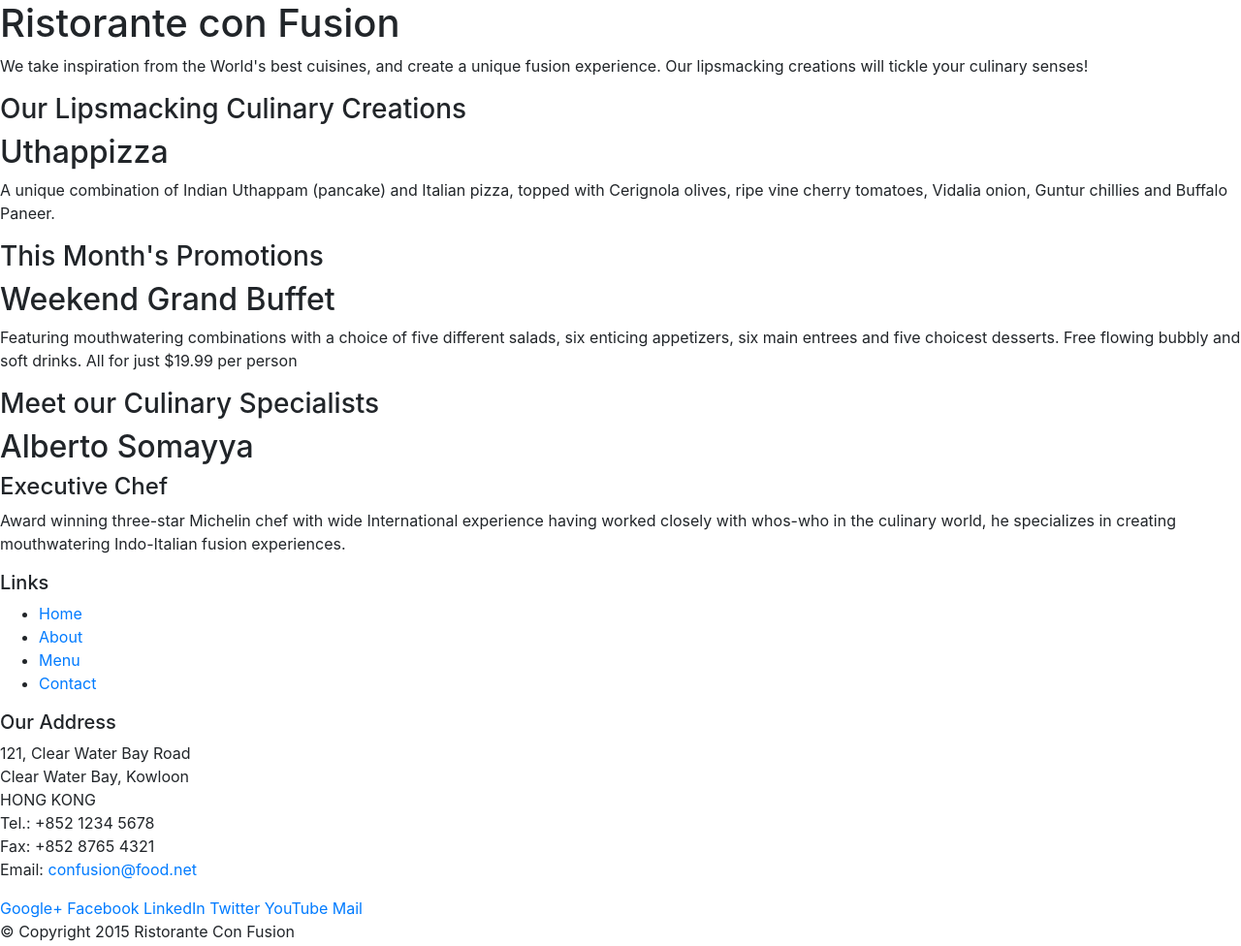
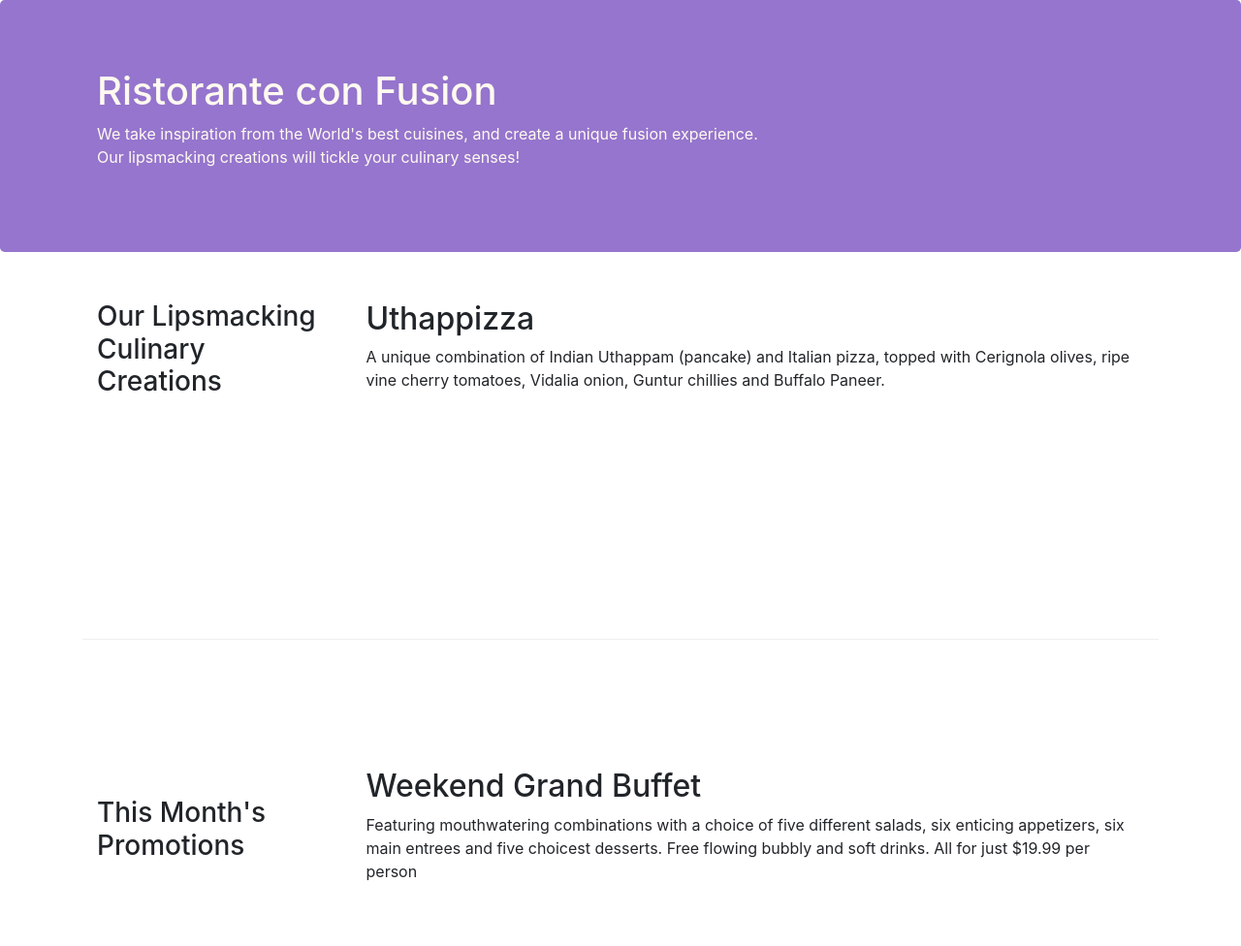
Before and after one commit to cwong8257/bootstrap-restaurant-site, a website: page index.html in a window 1280 px wide. Shown: the top 976 px of the page at 97% size. Drawn offline with nearby package versions, Linux system fonts and the light colour scheme.

Commit message:
Bootstrap Grid Part 2

```diff
--- /dev/null
+++ b/CSS/styles.css
@@ -0,0 +1,30 @@
+.row-header {
+  margin: 0px auto;
+  padding: 0px auto;
+}
+
+.row-content {
+  margin: 0px auto;
+  padding: 50px 0px;
+  border-bottom: 1px ridge;
+  min-height: 400px;
+}
+
+.footer {
+  background-color: #D1C4E0;
+  margin: 0px auto;
+  padding; 20px 0px 20px 0px;
+}
+
+.jumbotron {
+  padding: 70px 30px 70px 30px;
+  margin: 0px auto;
+  background: #9575CD;
+  color: floralwhite;
+}
+
+address {
+  font-size: 80%;
+  margin: 0px;
+  color: #0F0F0F;
+}
--- a/index.html
+++ b/index.html
@@ -9,15 +9,16 @@
 
     <!-- Bootstrap CSS -->
     <link rel="stylesheet" href="node_modules/bootstrap/dist/css/bootstrap.min.css">
+    <link rel="stylesheet" href="css/styles.css">
     <title>Ristorante Con Fusion</title>
 </head>
 
 <body>
 
-    <header>
-        <div>
-            <div>
-                <div>
+    <header class="jumbotron">
+        <div class="container">
+            <div class="row row-header align-items-center">
+                <div class="col-12 col-sm-8">
                     <h1>Ristorante con Fusion</h1>
                     <p>We take inspiration from the World's best cuisines, and create a unique fusion experience. Our lipsmacking creations will tickle your culinary senses!</p>
                 </div>
@@ -27,33 +28,33 @@
         </div>
     </header>
 
-    <div>
-        <div>
-            <div>
+    <div class="container">
+        <div class="row row-content">
+            <div class="col-sm-4 col-md-3 flex-last">
                 <h3>Our Lipsmacking Culinary Creations</h3>
             </div>
-            <div>
+            <div class="col-sm col-md flex-first">
                 <h2>Uthappizza</h2>
                 <p>A unique combination of Indian Uthappam (pancake) and Italian pizza, topped with Cerignola olives, ripe vine cherry tomatoes, Vidalia onion, Guntur chillies and Buffalo Paneer.</p>
             </div>
         </div>
 
 
-        <div>
-            <div>
+        <div class="row row-content align-items-center">
+            <div class="col-sm-4 col-md-3">
                 <h3>This Month's Promotions</h3>
             </div>
-            <div>
+            <div class="col">
                 <h2>Weekend Grand Buffet</h2>
                 <p>Featuring mouthwatering combinations with a choice of five different salads, six enticing appetizers, six main entrees and five choicest desserts. Free flowing bubbly and soft drinks. All for just $19.99 per person </p>
             </div>
         </div>
 
-        <div>
-            <div>
+        <div class="row row-content align-items-center">
+            <div class="col-sm-4 col-md-3 flex-last">
                 <h3>Meet our Culinary Specialists</h3>
             </div>
-            <div>
+            <div class="col flex-first">
                 <h2>Alberto Somayya</h2>
                 <h4>Executive Chef</h4>
                 <p>Award winning three-star Michelin chef with wide International experience having worked closely with whos-who in the culinary world, he specializes in creating mouthwatering Indo-Italian fusion experiences. </p>
@@ -61,19 +62,19 @@
         </div>
     </div>
 
-    <footer>
-        <div>
-            <div>
-                <div>
+    <footer class="footer">
+        <div class="container">
+            <div class="row">
+                <div class="col">
                     <h5>Links</h5>
-                    <ul>
+                    <ul class="list-unstyled">
                         <li><a href="#">Home</a></li>
                         <li><a href="#">About</a></li>
                         <li><a href="#">Menu</a></li>
                         <li><a href="#">Contact</a></li>
                     </ul>
                 </div>
-                <div>
+                <div class="col">
                     <h5>Our Address</h5>
                     <address>
 		              121, Clear Water Bay Road<br>
@@ -84,8 +85,8 @@
 		              Email: <a href="mailto:confusion@food.net">confusion@food.net</a>
 		           </address>
                 </div>
-                <div>
-                    <div>
+                <div class="col col-sm-4 align-self-center">
+                    <div style="text-align: center">
                         <a href="http://google.com/+">Google+</a>
                         <a href="http://www.facebook.com/profile.php?id=">Facebook</a>
                         <a href="http://www.linkedin.com/in/">LinkedIn</a>
@@ -95,8 +96,8 @@
                     </div>
                 </div>
            </div>
-           <div>
-                <div>
+           <div class="row justify-content-center">
+                <div class="col-auto">
                     <p>© Copyright 2015 Ristorante Con Fusion</p>
                 </div>
            </div>
```
